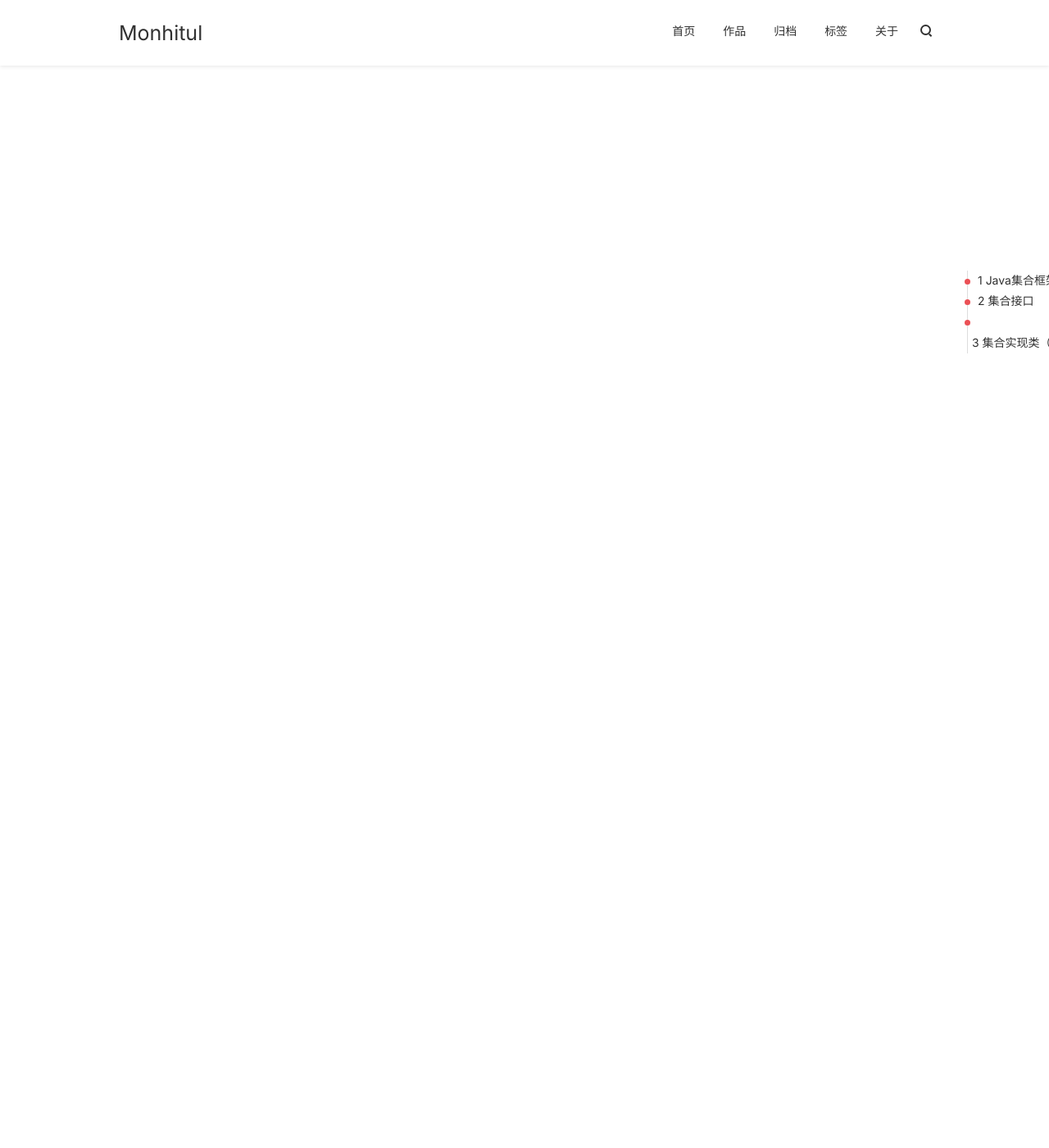
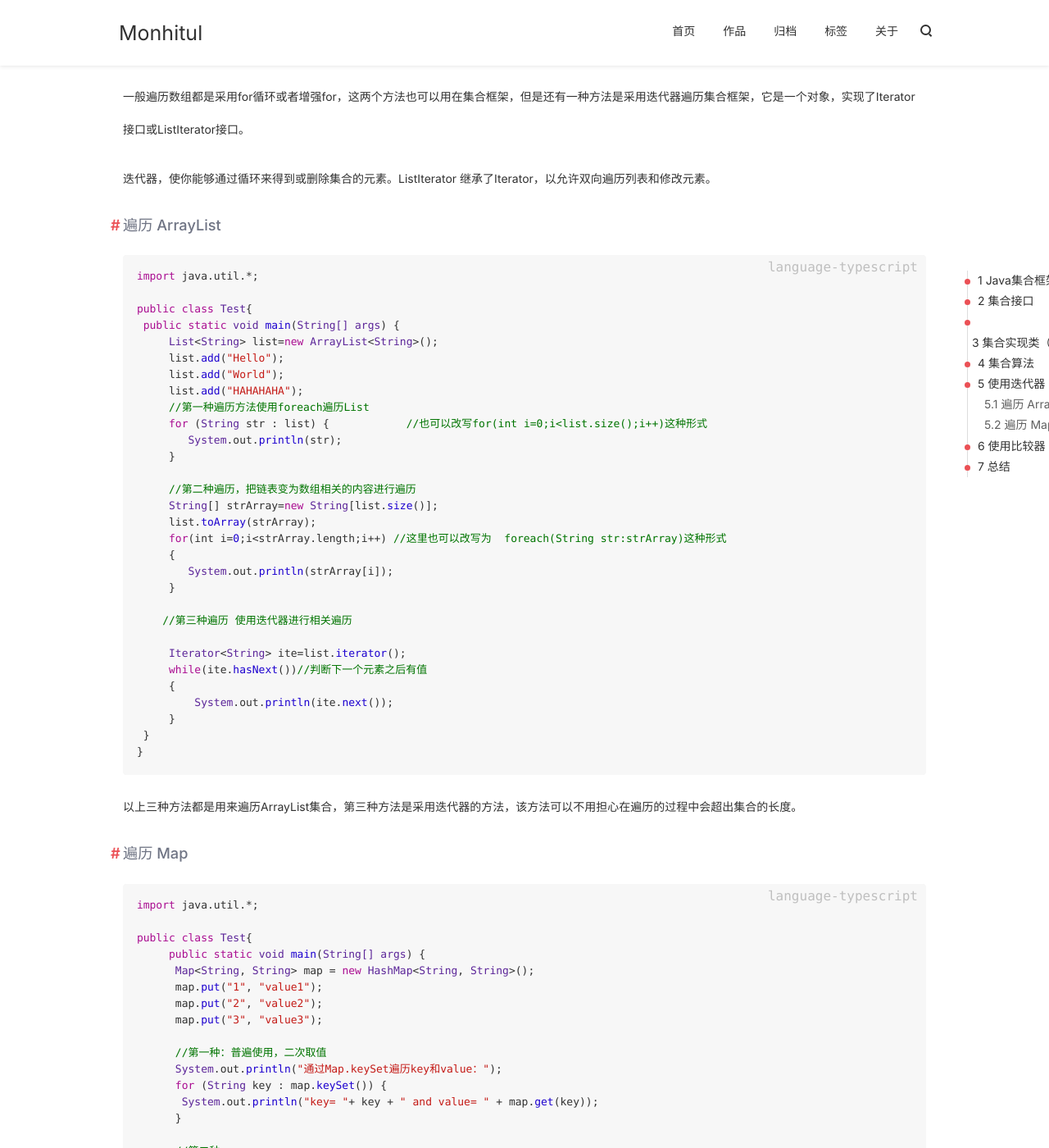
Before and after one commit to Monhitul/Monhitul.github.io, a Jekyll site: the page built from _posts/Java/2018-11-03-JavaCollectionsFramework.md, in a window 1280 px wide and 1400 px high, scrolled down 6355 px. Shown: the whole window at 82% size. Built offline with Jekyll 4.4.1, drawn with Linux system fonts in a browser that asks for light colours; nearby versions of some CDN libraries; comment, search, counter and statistics services are not loaded; some of the changed text lies outside the part shown.

Commit message:
Java集合框架

````diff
--- a/_posts/Java/2018-11-03-JavaCollectionsFramework.md
+++ b/_posts/Java/2018-11-03-JavaCollectionsFramework.md
@@ -73,3 +73,117 @@
 <img src="/style/images/passage/JavaCollectionsFramework/实现类概述1.PNG">
 
 <img src="/style/images/passage/JavaCollectionsFramework/实现类概述2.PNG">
+
+java.util包中定义的类，如下所示：
+
+<img src="/style/images/passage/JavaCollectionsFramework/util类.PNG">
+
+# 集合算法
+
+集合框架定义了几种算法，可用于集合和映射。这些算法被定义为集合类的静态方法。
+
+在尝试比较不兼容的类型时，一些方法能够抛出 ClassCastException异常。当试图修改一个不可修改的集合时，抛出UnsupportedOperationException异常。
+
+集合定义三个静态的变量：EMPTY_SET，EMPTY_LIST，EMPTY_MAP的。这些变量都不可改变。
+
+# 使用迭代器
+
+通常情况下，你会希望遍历一个集合中的元素。例如，显示集合中的每个元素。
+
+一般遍历数组都是采用for循环或者增强for，这两个方法也可以用在集合框架，但是还有一种方法是采用迭代器遍历集合框架，它是一个对象，实现了Iterator 接口或ListIterator接口。
+
+迭代器，使你能够通过循环来得到或删除集合的元素。ListIterator 继承了Iterator，以允许双向遍历列表和修改元素。
+
+## 遍历 ArrayList
+
+```java
+import java.util.*;
+
+public class Test{
+ public static void main(String[] args) {
+     List<String> list=new ArrayList<String>();
+     list.add("Hello");
+     list.add("World");
+     list.add("HAHAHAHA");
+     //第一种遍历方法使用foreach遍历List
+     for (String str : list) {            //也可以改写for(int i=0;i<list.size();i++)这种形式
+        System.out.println(str);
+     }
+
+     //第二种遍历，把链表变为数组相关的内容进行遍历
+     String[] strArray=new String[list.size()];
+     list.toArray(strArray);
+     for(int i=0;i<strArray.length;i++) //这里也可以改写为  foreach(String str:strArray)这种形式
+     {
+        System.out.println(strArray[i]);
+     }
+
+    //第三种遍历 使用迭代器进行相关遍历
+
+     Iterator<String> ite=list.iterator();
+     while(ite.hasNext())//判断下一个元素之后有值
+     {
+         System.out.println(ite.next());
+     }
+ }
+}
+```
+
+以上三种方法都是用来遍历ArrayList集合，第三种方法是采用迭代器的方法，该方法可以不用担心在遍历的过程中会超出集合的长度。
+
+## 遍历 Map
+
+```java
+import java.util.*;
+
+public class Test{
+     public static void main(String[] args) {
+      Map<String, String> map = new HashMap<String, String>();
+      map.put("1", "value1");
+      map.put("2", "value2");
+      map.put("3", "value3");
+
+      //第一种：普遍使用，二次取值
+      System.out.println("通过Map.keySet遍历key和value：");
+      for (String key : map.keySet()) {
+       System.out.println("key= "+ key + " and value= " + map.get(key));
+      }
+
+      //第二种
+      System.out.println("通过Map.entrySet使用iterator遍历key和value：");
+      Iterator<Map.Entry<String, String>> it = map.entrySet().iterator();
+      while (it.hasNext()) {
+       Map.Entry<String, String> entry = it.next();
+       System.out.println("key= " + entry.getKey() + " and value= " + entry.getValue());
+      }
+
+      //第三种：推荐，尤其是容量大时
+      System.out.println("通过Map.entrySet遍历key和value");
+      for (Map.Entry<String, String> entry : map.entrySet()) {
+       System.out.println("key= " + entry.getKey() + " and value= " + entry.getValue());
+      }
+
+      //第四种
+      System.out.println("通过Map.values()遍历所有的value，但不能遍历key");
+      for (String v : map.values()) {
+       System.out.println("value= " + v);
+      }
+     }
+}
+```
+
+# 使用比较器
+
+TreeSet和TreeMap的按照排序顺序来存储元素. 然而，这是通过比较器来精确定义按照什么样的排序顺序。
+
+这个接口可以让我们以不同的方式来排序一个集合。
+
+# 总结
+
+Java集合框架为程序员提供了预先包装的数据结构和算法来操纵他们。
+
+集合是一个对象，可容纳其他对象的引用。集合接口声明对每一种类型的集合可以执行的操作。
+
+集合框架的类和接口均在java.util包中。
+
+任何对象加入集合类后，自动转变为Object类型，所以在取出的时候，需要进行强制类型转换。
````
Also changed, not shown: style/images/passage/JavaCollectionsFramework/util类.PNG (added).
